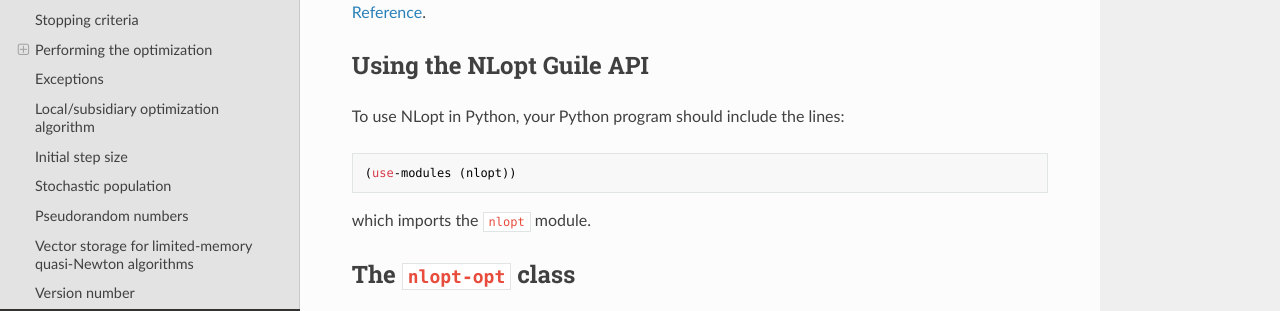
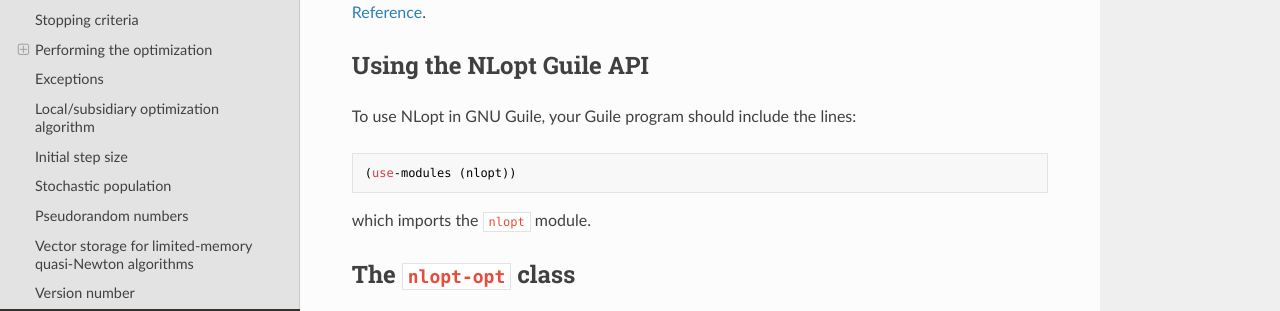
Before and after one commit to stevengj/nlopt, an MkDocs documentation site: the page built from doc/docs/NLopt_Guile_Reference.md, in a window 1280 px wide and 900 px high. Shown: the part 329-640 px from the top of the window. Built offline with MkDocs 1.6.1, drawn with Linux system fonts in a browser that asks for light colours; nearby versions of some CDN libraries; formulas are drawn with MathJax 3.

Commit message:
Update NLopt_Guile_Reference.md
fix a copy-and-paste error

````diff
--- a/doc/docs/NLopt_Guile_Reference.md
+++ b/doc/docs/NLopt_Guile_Reference.md
@@ -9,7 +9,7 @@
 Using the NLopt Guile API
 -------------------------
 
-To use NLopt in Python, your Python program should include the lines:
+To use NLopt in GNU Guile, your Guile program should include the lines:
 
 ```
 (use-modules (nlopt))
````
